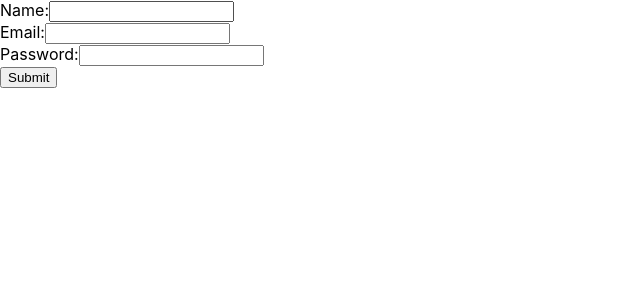
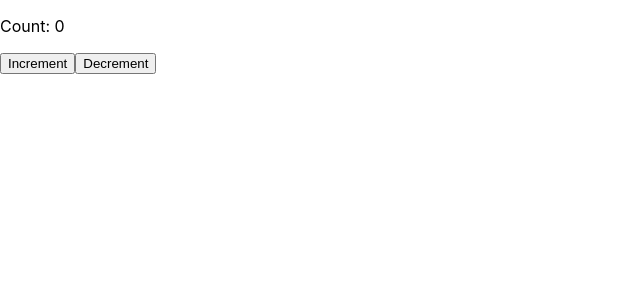
Before and after one commit to AbdullahKhan33/ReactTutorial, a React (Create React App) app: page / in a window 1280 px wide. Shown: the top 300 px of the page, without its empty margins (0-640 px from the left). Built offline with nearby package versions, Linux system fonts and the light colour scheme.

Commit message:
Destructuring State

```diff
--- a/src/App.js
+++ b/src/App.js
@@ -2,12 +2,14 @@
 import Button from './Button';
 import Counter from './Counter';
 import Form from './MultipleStates-Form';
+import DestructureState from './Destructuring-State';
 
 function App() {
   return (
     <div>
       {/* <Counter/> */}
-      <Form/>
+      {/* <Form/> */}
+      <DestructureState/>
     </div>
   );
 }
--- /dev/null
+++ b/src/Destructuring-State.jsx
@@ -0,0 +1,23 @@
+import React, { useState } from 'react';
+
+const DestructureState = () => {
+  const [count, setCount] = useState(0);
+
+  const increment = () => {
+    setCount(count + 1);
+  };
+
+  const decrement = () => {
+    setCount(count - 1);
+  };
+
+  return (
+    <div>
+      <p>Count: {count}</p>
+      <button onClick={increment}>Increment</button>
+      <button onClick={decrement}>Decrement</button>
+    </div>
+  );
+};
+
+export default DestructureState;
```
